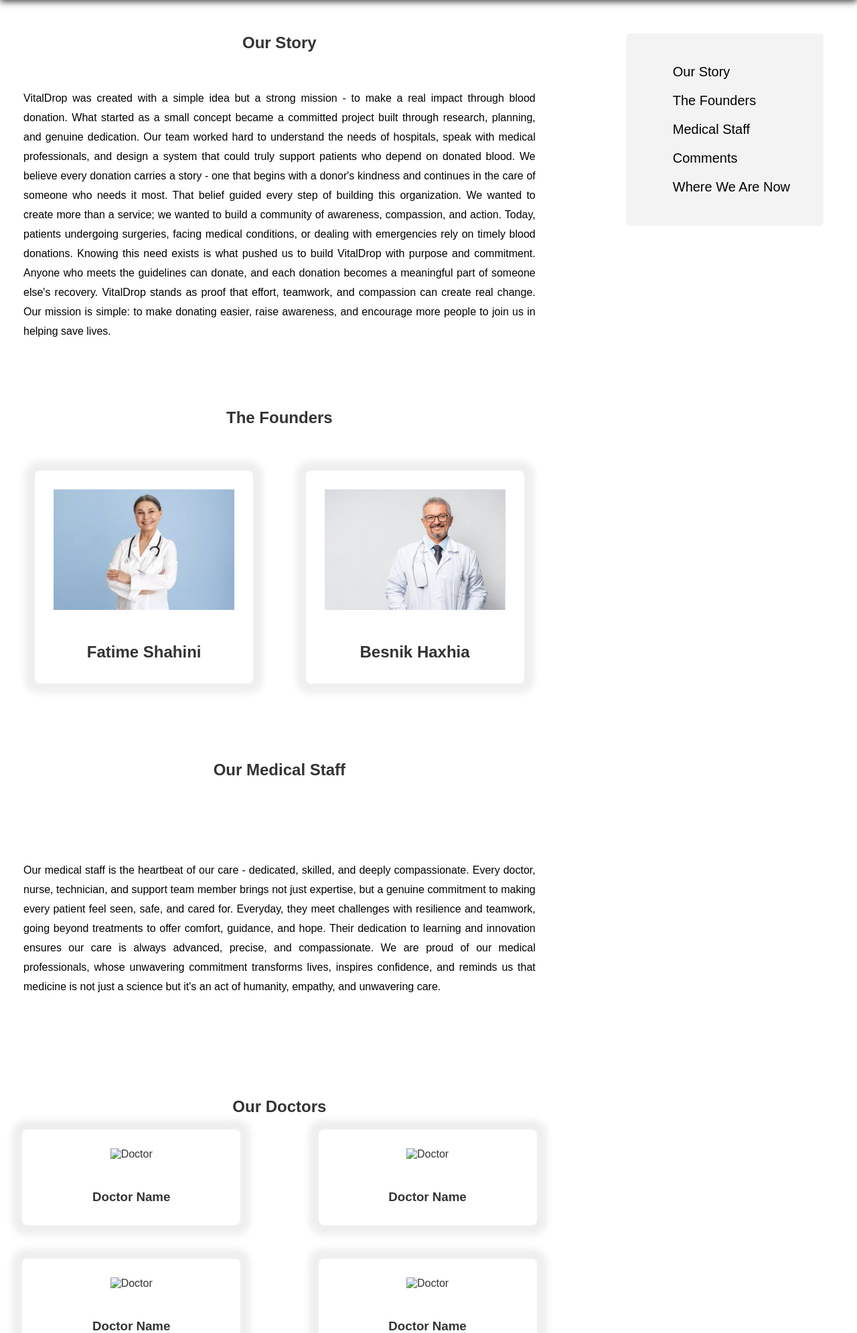
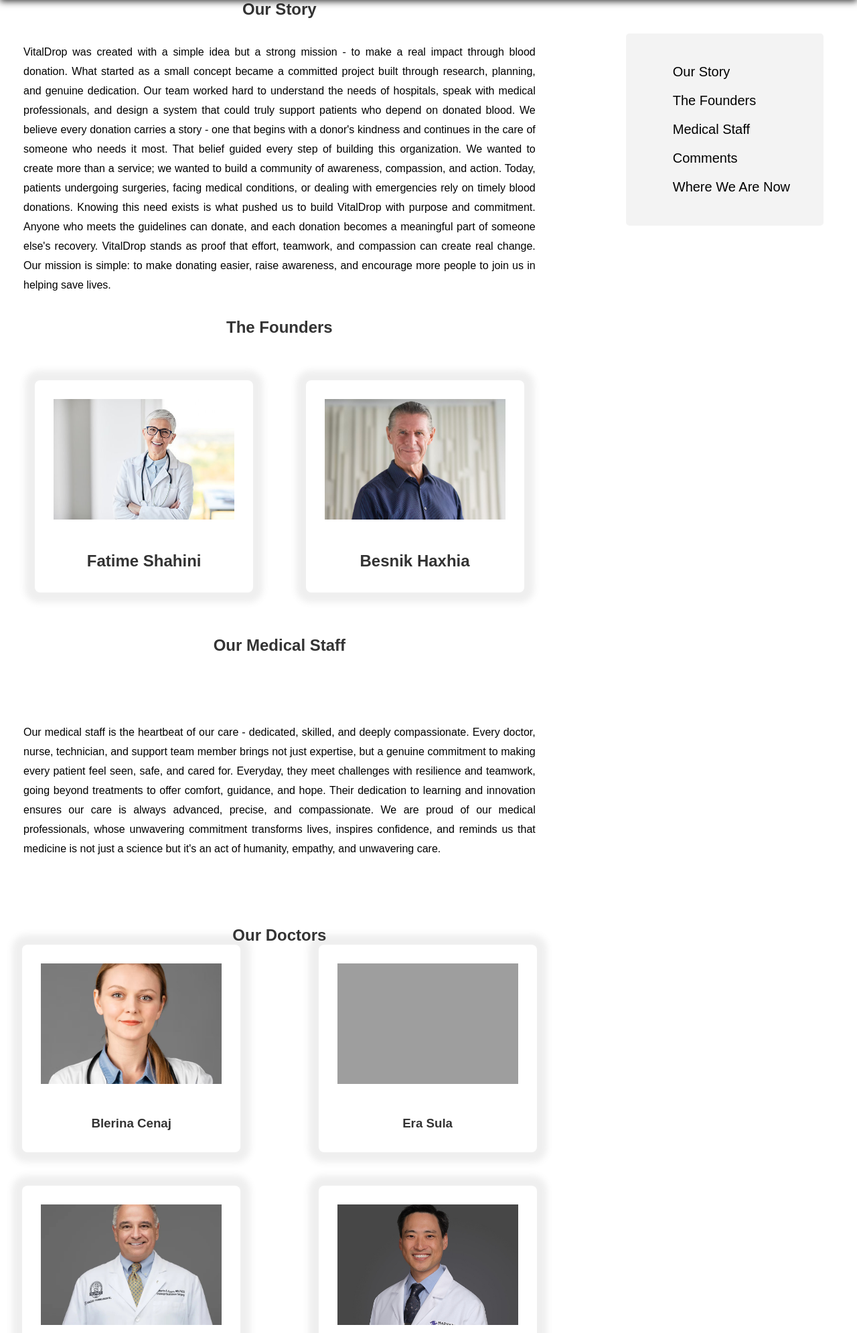
Before and after one commit to SharrIsmaili/Projekti-DZHW, a PHP site: page /HTML/aboutUs.html in a window 1280 px wide. Shown: the part 57-2048 px from the top of the page at 67% size. Run offline with PHP 8.4, Linux system fonts and the light colour scheme; grey boxes are pictures that could not be loaded.

Commit message:
details to content in about us

```diff
--- a/CSS/style.css
+++ b/CSS/style.css
@@ -587,13 +587,22 @@
   gap: 50px;
   justify-content: center;
 }
+.aboutText{
+  margin: 35px;
+}
 
 .aboutText p {
   text-align: justify;
   line-height: 29px;
-  padding: 35px;
+  /* padding: 35px; */
+}
+.title h1{
+padding: 0;
+margin: 0;
 }
 
+
+/* sidebar */
 #sidebar {
   width: auto;
   background: #f3f3f3;
--- a/HTML/aboutUs.html
+++ b/HTML/aboutUs.html
@@ -72,13 +72,13 @@
 
                 <div class="cards">
                     <div class="card">
-                        <img src="/images/about-us/Female Founder.jpeg" alt="Fatime Shahini">
+                        <img src="/images/about-us/founders/founder1.jpg" alt="Fatime Shahini">
 
                         <h2>Fatime Shahini</h2>
                     </div>
 
                     <div class="card">
-                        <img src="/images/about-us/Male Founder.jpg" alt="Besnik Haxhia">
+                        <img src="/images/about-us/founders/founder2.jpg" alt="Besnik Haxhia">
 
                         <h2>Besnik Haxhia</h2>
                     </div>
@@ -110,39 +110,39 @@
 
                     <div id="doctors">
                         <div class="card">
-                            <img src="" alt="Doctor">
+                            <img src="/images/about-us/doctors/doc1.jpg" alt="Doctor">
 
-                            <h3>Doctor Name</h3>
+                            <h3>Blerina Cenaj</h3>
+                        </div>
+
+                        <div class="card">
+                            <img src="/images/about-us/doctors/" alt="Doctor">
+
+                            <h3>Era Sula</h3>
+                        </div>
+
+                        <div class="card">
+                            <img src="/images/about-us/doctors/doc2.jpg" alt="Doctor">
+
+                            <h3>Flamur Begu</h3>
+                        </div>
+
+                        <div class="card">
+                            <img src="/images/about-us/doctors/doc3.jpg" alt="Doctor">
+
+                            <h3>Fatjon Deda</h3>
                         </div>
 
                         <div class="card">
                             <img src="" alt="Doctor">
 
-                            <h3>Doctor Name</h3>
+                            <h3>Era Beqiri</h3>
                         </div>
 
                         <div class="card">
-                            <img src="" alt="Doctor">
+                            <img src="/images/about-us/doctors/doc4.jpg" alt="Doctor">
 
-                            <h3>Doctor Name</h3>
-                        </div>
-
-                        <div class="card">
-                            <img src="" alt="Doctor">
-
-                            <h3>Doctor Name</h3>
-                        </div>
-
-                        <div class="card">
-                            <img src="" alt="Doctor">
-
-                            <h3>Doctor Name</h3>
-                        </div>
-
-                        <div class="card">
-                            <img src="" alt="Doctor">
-
-                            <h3>Doctor Name</h3>
+                            <h3>Sokol Shehi</h3>
                         </div>
 
 
@@ -159,49 +159,49 @@
                         <div class="card">
                             <img src="" alt="Nurse">
 
-                            <h3>Nurse Name</h3>
+                            <h3>Miranda Qosja</h3>
                         </div>
 
                         <div class="card">
                             <img src="" alt="Nurse">
 
-                            <h3>Nurse Name</h3>
+                            <h3>Gjon Lika</h3>
                         </div>
 
                         <div class="card">
                             <img src="" alt="Nurse">
 
-                            <h3>Nurse Name</h3>
+                            <h3>Roan Dushku</h3>
                         </div>
 
                         <div class="card">
                             <img src="" alt="Nurse">
 
-                            <h3>Nurse Name</h3>
+                            <h3>Albana Tafa</h3>
                         </div>
 
                         <div class="card">
                             <img src="" alt="Nurse">
 
-                            <h3>Nurse Name</h3>
+                            <h3>Agim Xhafa</h3>
                         </div>
 
                         <div class="card">
                             <img src="" alt="Nurse">
 
-                            <h3>Nurse Name</h3>
+                            <h3>Artan Mumajesi</h3>
                         </div>
 
                         <div class="card">
                             <img src="" alt="Nurse">
 
-                            <h3>Nurse Name</h3>
+                            <h3>Era Toska</h3>
                         </div>
 
                         <div class="card">
                             <img src="" alt="Nurse">
 
-                            <h3>Nurse Name</h3>
+                            <h3>Amar Guri</h3>
                         </div>
                     </div>
 
```
Also changed, not shown: images/about-us/Female Founder.jpeg (deleted), images/about-us/Male Founder.jpg (deleted), images/about-us/doctors/doc1.jpg (added), images/about-us/doctors/doc2.jpg (added), images/about-us/doctors/doc3.jpg (added), images/about-us/doctors/doc4.jpg (added), images/about-us/doctors/doc5.jpg (added), images/about-us/founders/founder1.jpg (added), images/about-us/founders/founder2.jpg (added), images/about-us/nurses/nurse1.png (added), images/about-us/nurses/nurse2.jpg (added), images/about-us/nurses/nurse3.jpg (added), images/about-us/nurses/nurse4.jpg (added), images/about-us/nurses/nurse5.jpg (added), 1 more files.
